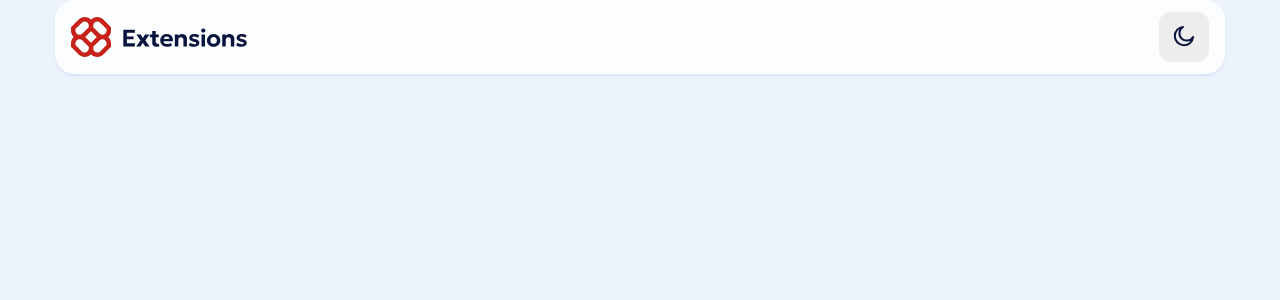
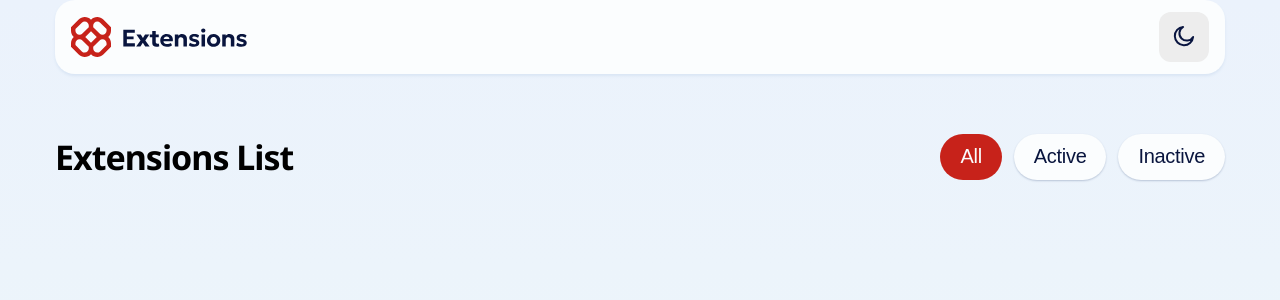
Before and after one commit to oduntane/browser-extension-manager-ui, a React (Vite) app: page / in a window 1280 px wide. Shown: the top 300 px of the page. Built offline with nearby package versions, Linux system fonts and the light colour scheme.

Commit message:
chore: add the ExtensionList component with state to manage the filter value

```diff
--- a/src/App.jsx
+++ b/src/App.jsx
@@ -1,6 +1,7 @@
 import {useState} from "react";
 import './App.css'
 import Header from "./components/Header.jsx";
+import ExtensionList from "./components/ExtensionList.jsx";
 
 function App() {
     const [theme, setTheme] = useState('light')
@@ -8,6 +9,7 @@ function App() {
     return (
         <div className="App" data-theme={theme}>
             <Header theme={theme} setTheme={setTheme} />
+            <ExtensionList />
         </div>
     )
 }
--- /dev/null
+++ b/src/components/ExtensionList.css
@@ -0,0 +1,55 @@
+
+.extension-list {
+    width: clamp(343px, 91.5%, 1170px);
+    margin-inline: auto;
+    margin-block: clamp(40px, 10vw, 60px) 64px;
+    container-name: head;
+    container-type: inline-size;
+}
+
+.extension-list h1 {
+    text-align: center;
+}
+
+.extension-list .head {
+    display: flex;
+    justify-content: space-between;
+    flex-direction: column;
+    gap: var(--spacing-300);
+    align-items: center;
+
+
+}
+
+.extension-list .filter {
+    display: inline-flex;
+    align-items: center;
+    justify-content: center;
+    gap: var(--spacing-150);
+}
+
+.extension-list .head button {
+    color: var(--color-neutral-900);
+    padding: var(--spacing-100) var(--spacing-250) var(--spacing-125);
+    border-radius: var(--radius-full);
+    background-color: var(--color-neutral);
+    border: inset 1px solid var(--color-neutral-200);
+    box-shadow: 0 1px 2px #B8C4D7;
+    text-align: center;
+}
+
+.extension-list .head button.selected {
+    color: var(--color-neutral);
+    background-color: var(--color-red-700);
+    border: none;
+    box-shadow: none;
+}
+
+@media screen and (min-width: 376px) {
+    @container head (min-width: 600px) {
+        .extension-list .head {
+            gap: unset;
+            flex-direction: row;
+        }
+    }
+}
--- /dev/null
+++ b/src/components/ExtensionList.jsx
@@ -0,0 +1,20 @@
+import {useState} from "react";
+
+import './ExtensionList.css'
+
+export default function ExtensionList() {
+
+    const [filter, setFilter] = useState('all')
+    return (
+        <div className="extension-list">
+            <div className="head">
+                <h1 className="text-1">Extensions List</h1>
+                <div className="filter">
+                    <button className={`text-3 ${filter === 'all' && 'selected'}`} onClick={() => setFilter('all')}>All</button>
+                    <button className={`text-3 ${filter === 'active' && 'selected'}`} onClick={() => setFilter('active')}>Active</button>
+                    <button className={`text-3 ${filter === 'inactive' && 'selected'}`} onClick={() => setFilter('inactive')}>Inactive</button>
+                </div>
+            </div>
+        </div>
+    )
+}
--- a/src/index.css
+++ b/src/index.css
@@ -107,3 +107,7 @@ img {
     width: 100%;
     height: auto;
 }
+
+button {
+    border: none;
+}
```
